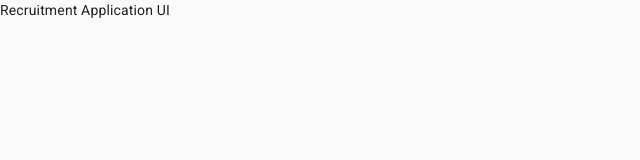
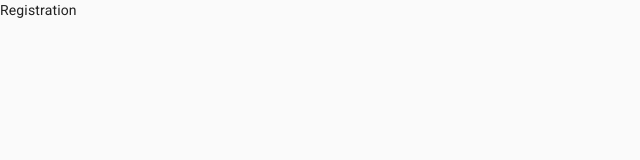
Before and after one commit to joaxcar/iv1201-group-5, a React (Create React App) app in the folder frontend/: page / in a window 1280 px wide. Shown: the top 160 px of the page, without its empty margins (0-640 px from the left). Built offline with nearby package versions, Linux system fonts and the light colour scheme.

Commit message:
Change to .jsx extension standard

```diff
--- a/frontend/src/App.js
+++ b/frontend/src/App.jsx
@@ -1,10 +1,12 @@
 import CssBaseline from "@material-ui/core/CssBaseline";
+
+import Registration from "./containers/Registration";
 
 function App() {
 	return (
 		<>
 			<CssBaseline />
-			Recruitment Application UI
+			<Registration />
 		</>
 	);
 }
--- /dev/null
+++ b/frontend/src/containers/Registration.jsx
@@ -0,0 +1,5 @@
+function Registration() {
+	return <>Registration</>;
+}
+
+export default Registration;
```
